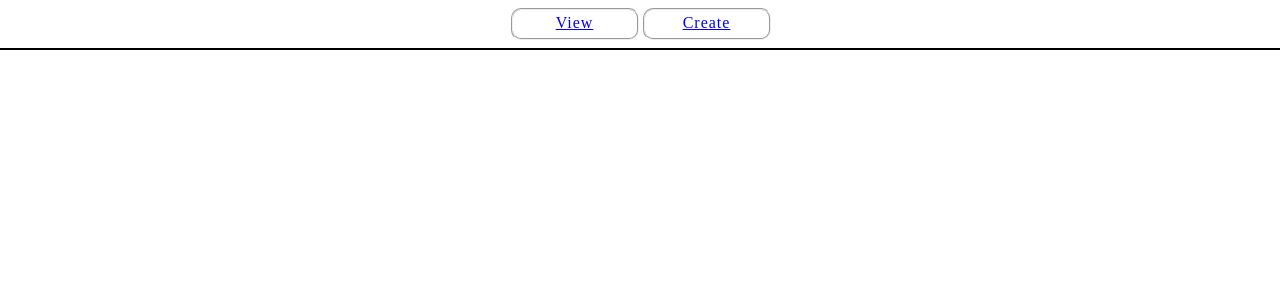
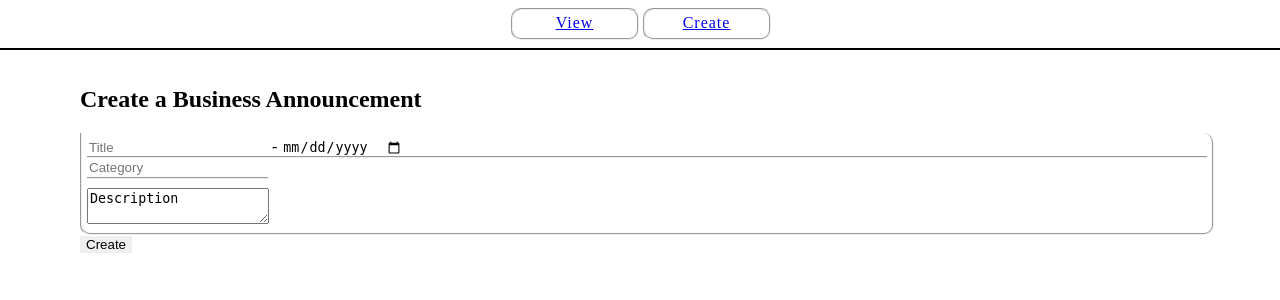
Before and after one commit to Tkarius/was2019, a PHP site: page /create.php in a window 1280 px wide. Shown: the top 300 px of the page. Run offline with PHP 8.4, Linux system fonts and the light colour scheme.

Commit message:
Create sivu

```diff
--- a/frontend/create.php
+++ b/frontend/create.php
@@ -6,5 +6,17 @@
     </head>
     <body>
         <?php require ('menu_bar.php'); ?>
+
+        <div class="contentarea">
+        <h2>Create a Business Announcement</h2>
+            <form method="POST" action="/wassivu">
+                <div class='bnsannouncement'>
+                <div class='firstline'><span class='title'> <input type="text" name="title" placeholder="Title"> </span> - <span class='date'> <input type="date" name="date"> </span></div>
+                <span class='category'><input type="text" name="category" placeholder="Category"></span>
+                <div class='description'><textarea name="description">Description</textarea></div>
+                </div>
+                <input type="submit" value="Create">
+            </form>
+        </div>
     </body>
 </html>
--- a/frontend/css/main.css
+++ b/frontend/css/main.css
@@ -32,6 +32,10 @@ body{
     padding:0px;
 }
 
+input{
+    border:0px;
+}
+
 .contentarea{
     padding:1em;
     padding-left:5em;
```
